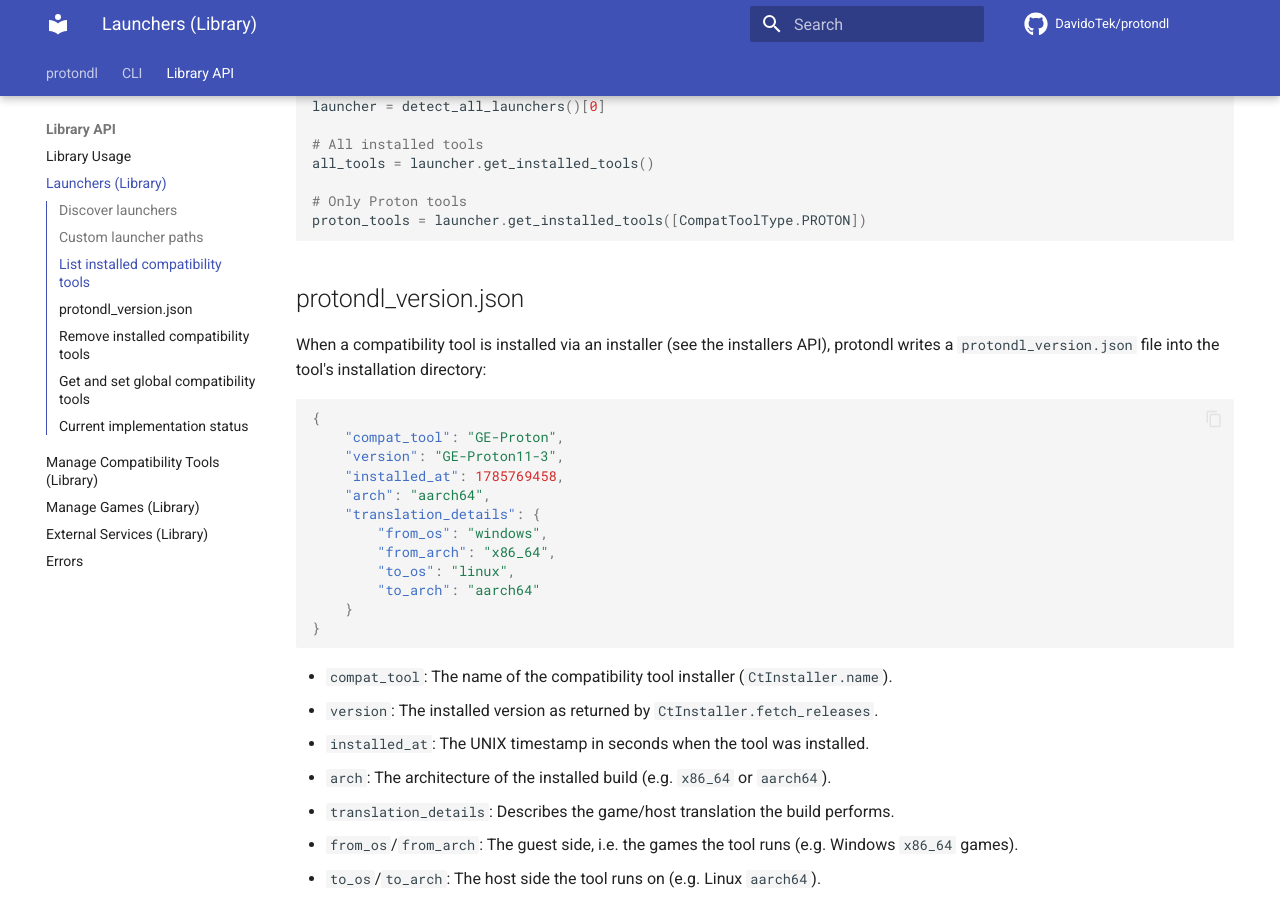
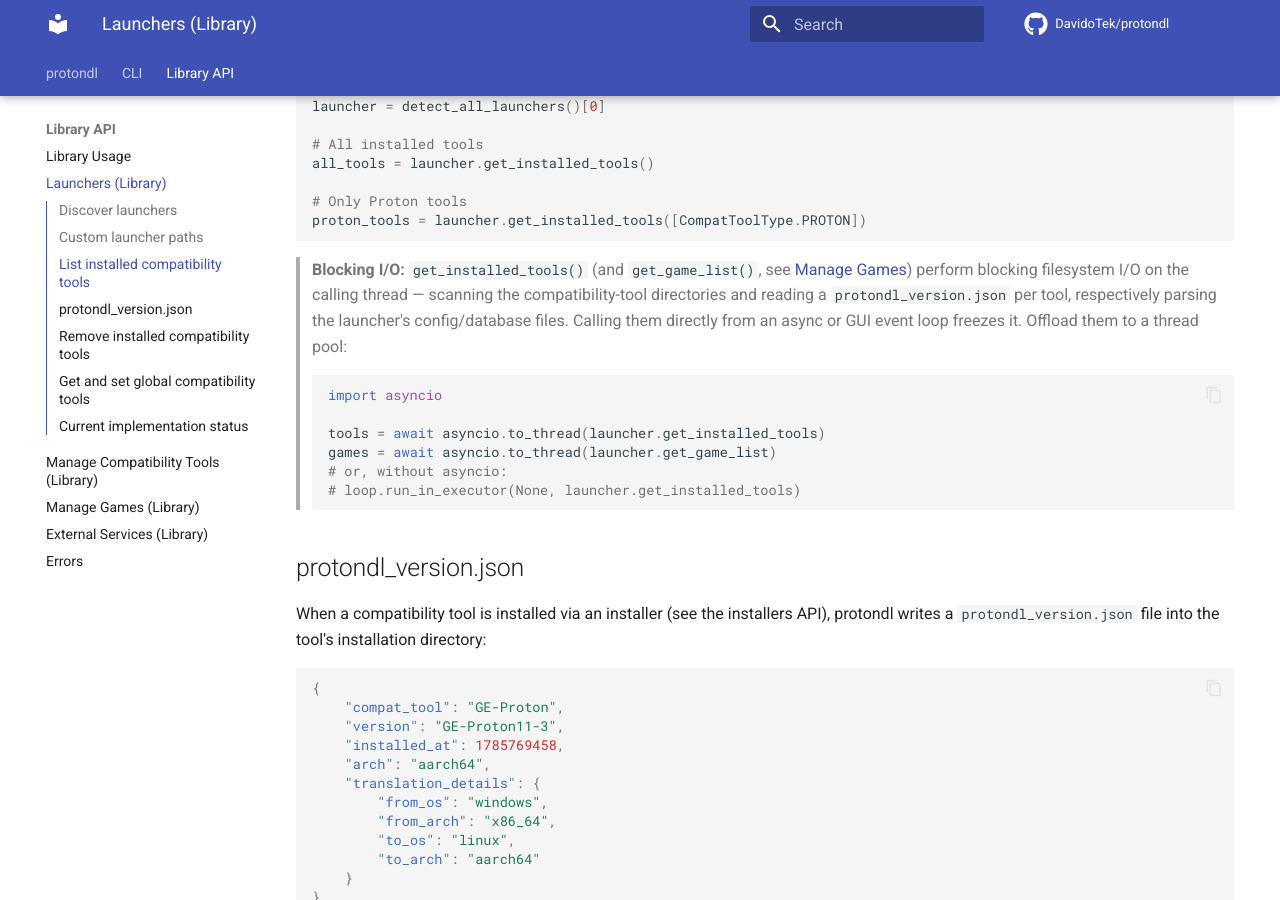
Before and after one commit to DavidoTek/protondl, an MkDocs documentation site: the page built from docs/Library_API/10_launcher_api.md, in a window 1280 px wide and 900 px high, scrolled down 1146 px. Built offline with MkDocs 1.6.1 and Material for MkDocs 9.7.7, drawn with Linux system fonts in a browser that asks for light colours; plug-ins that fetch from the network failed and are left out; comment, search, counter and statistics services are not loaded.

Commit message:
docs: add blocking I/O notes to Launcher listing methods and tool APIs
Co-Authored-By: Claude Sonnet 5 <noreply@anthropic.com>

````diff
--- a/docs/Library_API/10_launcher_api.md
+++ b/docs/Library_API/10_launcher_api.md
@@ -58,6 +58,22 @@ all_tools = launcher.get_installed_tools()
 # Only Proton tools
 proton_tools = launcher.get_installed_tools([CompatToolType.PROTON])
 ```
+
+> **Blocking I/O:** `get_installed_tools()` (and `get_game_list()`, see
+> [Manage Games](30_manage_games_api.md)) perform blocking filesystem I/O on the
+> calling thread — scanning the compatibility-tool directories and reading a
+> `protondl_version.json` per tool, respectively parsing the launcher's
+> config/database files. Calling them directly from an async or GUI event loop
+> freezes it. Offload them to a thread pool:
+>
+> ```python
+> import asyncio
+>
+> tools = await asyncio.to_thread(launcher.get_installed_tools)
+> games = await asyncio.to_thread(launcher.get_game_list)
+> # or, without asyncio:
+> # loop.run_in_executor(None, launcher.get_installed_tools)
+> ```
 
 ## protondl_version.json
 
````
Also changed, not shown: AGENTS.md (+7 -2 lines), docs/Library_API/20_manage_tools_api.md (+14 -1 lines), docs/Library_API/30_manage_games_api.md (+7 -0 lines), 1 other file.
